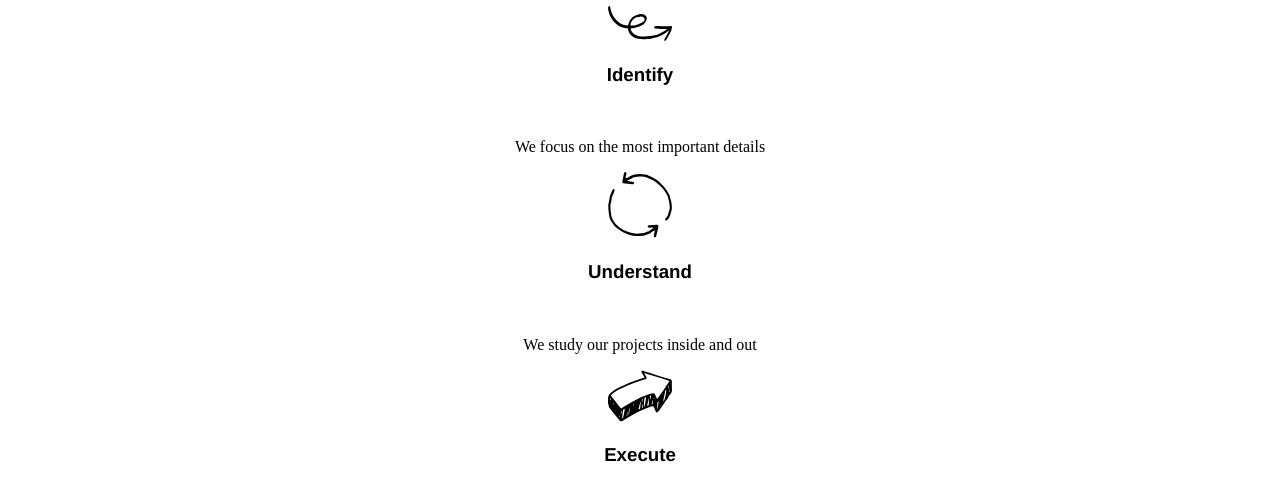
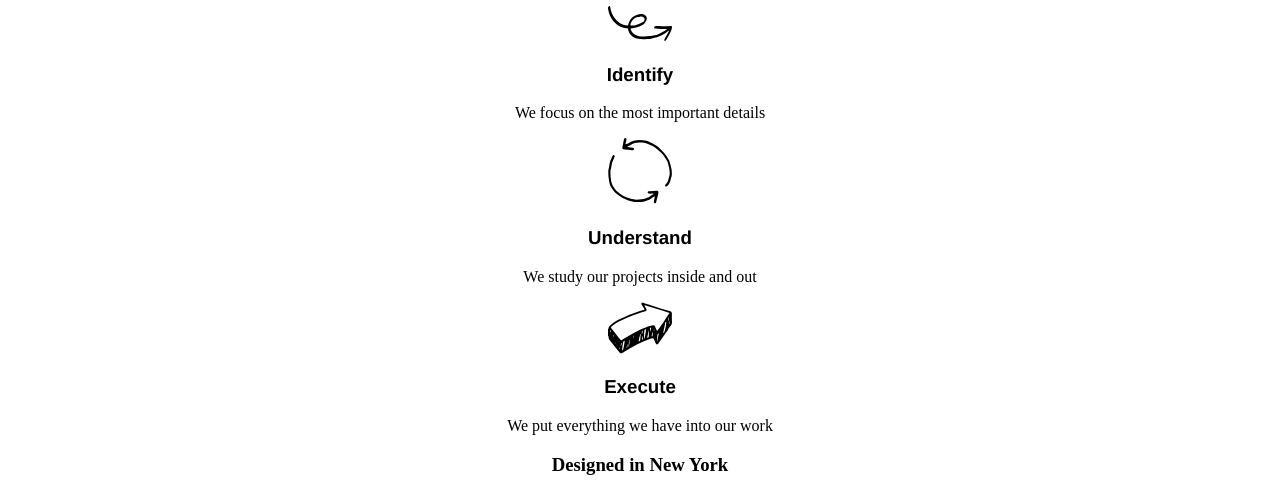
Before and after one commit to pnoble994/Broadway, a plain HTML site: page index.html in a window 1280 px wide. Shown: the part 469-951 px from the top of the page. Drawn offline with Linux system fonts and the light colour scheme.

Commit message:
Add final Html

```diff
--- a/index.html
+++ b/index.html
@@ -30,8 +30,7 @@
       </g>
   </svg>
   <h3 class="samefontfam">Identify</h3>
-  <br/>
-  <p>We focus on the most important details</p>
+  <p class="statement">We focus on the most important details</p>
   <!--inserted code for the second icon -->
   <?xml version="1.0" encoding="UTF-8"?>
   <svg width="64px" height="66px" viewBox="0 0 64 66" version="1.1" xmlns="http://www.w3.org/2000/svg" xmlns:xlink="http://www.w3.org/1999/xlink">
@@ -47,8 +46,7 @@
       </g>
   </svg>
   <h3 class="samefontfam">Understand</h3>
-  <br/>
-  <p>We study our projects inside and out</p>
+  <p class="statement">We study our projects inside and out</p>
   <!--Inserted code for the third icon-->
   <?xml version="1.0" encoding="UTF-8"?>
   <svg width="64px" height="52px" viewBox="0 0 64 52" version="1.1" xmlns="http://www.w3.org/2000/svg" xmlns:xlink="http://www.w3.org/1999/xlink">
@@ -62,8 +60,8 @@
   </svg>
   <h3 class="samefontfam">Execute</h3>
 
-  <p class="samefontfam">We put everything we have into our work</p>
-  <h3 class="samefontfam">Designed in New York</h3>
+  <p class="statement">We put everything we have into our work</p>
+  <h3 id="smallhead">Designed in New York</h3>
   <h3 class="samefontfam">Portfolio</h3>
   <p class="samefontfam">Coming Soon</p>
   <h3 class="samefontfam">Team</h3>
@@ -74,7 +72,7 @@
   <p class="samefontfam">Twitter:@test</p>
   <div id="footing">
 <footer>
-  <ul>
+  <ul id=uli>
     <li id="copyright">&copy;Broadway 2017</li>
     <li class="l2"><a href="#"target="_blank">Home</a></li>
     <li class="l2"><a href="#"target="_blank">About</a></li>
```
